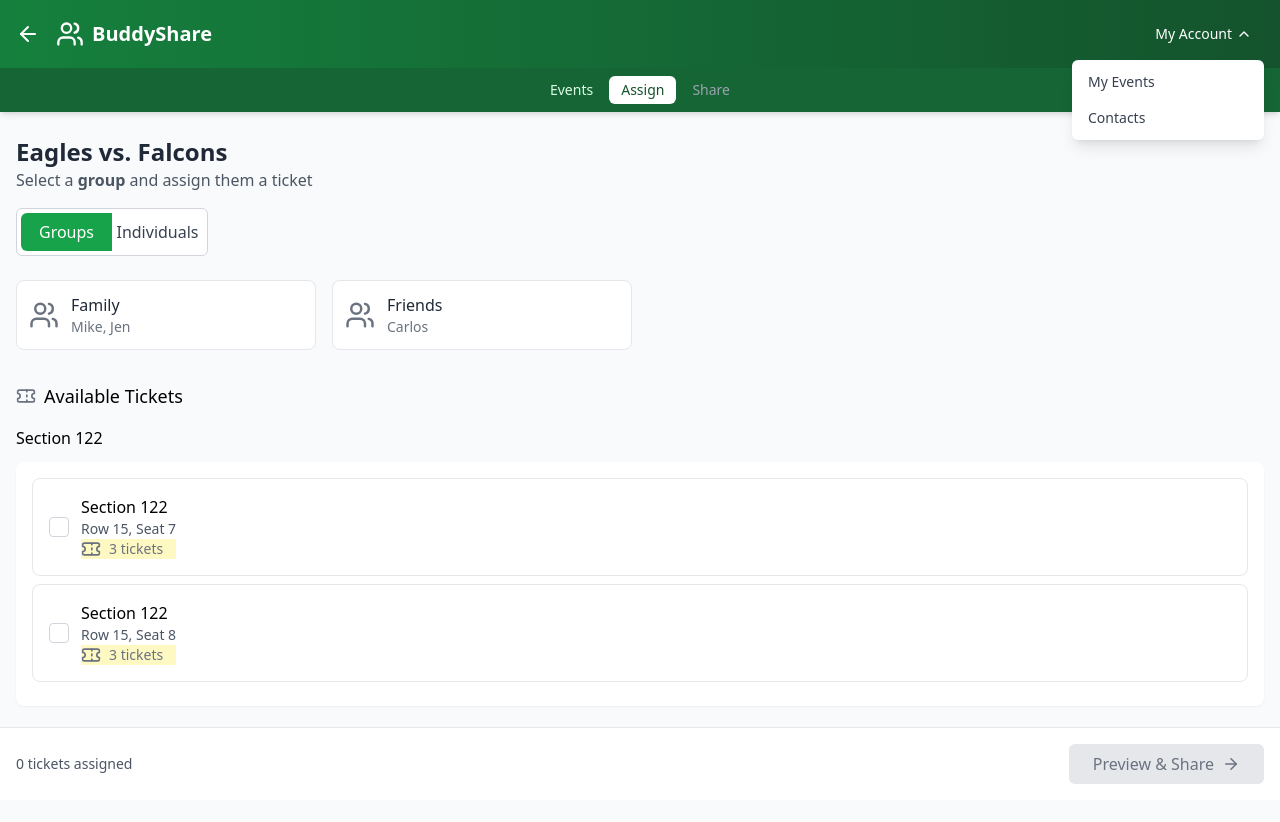
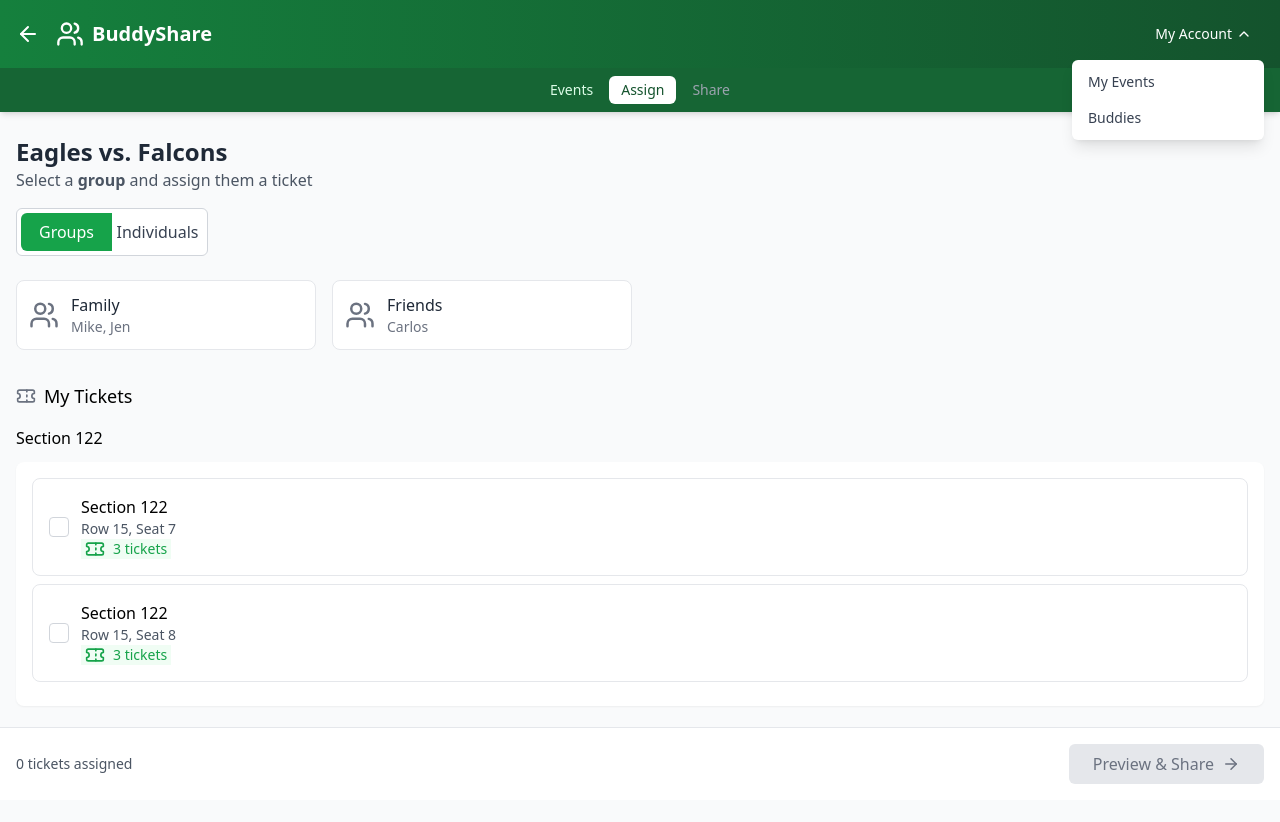
Before and after one commit to carlagromero/buddy-share, a React (Vite) app: page /tickets/1 in a window 1280 px wide. Both pictures are taken after a click on the button "My Account". Shown: the top 822 px of the page. Built offline with nearby package versions, Linux system fonts and the light colour scheme.

Commit message:
fix: minor issues

```diff
--- a/src/components/Header.tsx
+++ b/src/components/Header.tsx
@@ -72,7 +72,7 @@ const Header: React.FC = () => {
                   }`}
                   onClick={() => setIsMenuOpen(false)}
                 >
-                  Contacts
+                  Buddies
                 </Link>
               </div>
             )}
--- a/src/components/TicketItem.tsx
+++ b/src/components/TicketItem.tsx
@@ -1,7 +1,7 @@
 import React from "react";
 import { Ticket } from "../types";
 import { useTickets } from "../context/TicketsContext";
-import { Ticket as TicketIcon, X } from "lucide-react";
+import { Info, Ticket as TicketIcon, X } from "lucide-react";
 
 interface TicketItemProps {
   ticket: Ticket;
@@ -78,11 +78,19 @@ const TicketItem: React.FC<TicketItemProps> = ({
               Row {ticket.row}, Seat {ticket.seat}
             </span>
             {(isEditable || isComboBoxSelected) && (
-              <div className="flex items-center bg-yellow-100 text-sm text-gray-500 gap-2">
-                <span>
-                  <TicketIcon size={20} />
-                </span>
-                <span>{ticket.comboSize} tickets</span>
+              <div className="flex flex-col gap-1">
+                <div className="flex self-start bg-green-50 text-sm text-green-600 gap-2 px-1">
+                  <span>
+                    <TicketIcon size={20} />
+                  </span>
+                  <span>{ticket.comboSize} tickets</span>
+                </div>
+                {isComboBoxSelected && (
+                  <div className="flex items-center gap-1 text-xs text-gray-400">
+                    <Info size={14} />{" "}
+                    <span>Combo tickets will be transferred</span>
+                  </div>
+                )}
               </div>
             )}
           </div>
--- a/src/pages/ContactsView.tsx
+++ b/src/pages/ContactsView.tsx
@@ -1,6 +1,6 @@
 import React from "react";
 import { useTickets } from "../context/TicketsContext";
-import { UserPlus, Users } from "lucide-react";
+import { Users } from "lucide-react";
 
 const ContactsView: React.FC = () => {
   const { buddies, groups } = useTickets();
@@ -8,11 +8,7 @@ const ContactsView: React.FC = () => {
   return (
     <div>
       <div className="flex justify-between items-center mb-6">
-        <h2 className="text-2xl font-bold text-gray-800">Contacts</h2>
-        <button className="flex items-center px-4 py-2 bg-green-600 text-white rounded-md hover:bg-green-700 transition-colors">
-          <UserPlus size={18} className="mr-2" />
-          Add Contact
-        </button>
+        <h2 className="text-2xl font-bold text-gray-800">Buddies</h2>
       </div>
 
       <div className="grid gap-6">
--- a/src/pages/PreviewShareView.tsx
+++ b/src/pages/PreviewShareView.tsx
@@ -105,7 +105,7 @@ const PreviewShareView: React.FC = () => {
         <textarea
           value={message}
           onChange={(e) => setMessage(e.target.value)}
-          placeholder="Looking forward to the game! Meet at the gate at 12:30pm."
+          placeholder="Enjoy the tickets! Hope it’s a great one!"
           className="w-full border border-gray-300 rounded-md p-3 focus:outline-none focus:ring-2 focus:ring-green-500"
           rows={3}
         ></textarea>
--- a/src/pages/TicketSelectionView.tsx
+++ b/src/pages/TicketSelectionView.tsx
@@ -100,6 +100,16 @@ const TicketSelectionView: React.FC = () => {
   if (!event) {
     return <div>Event not found</div>;
   }
+
+  const ticketsAssigned = Object.entries(assignments).reduce(
+    (acc, [ticketId, { buddyId, isComboBox }]) => {
+      if (!buddyId) return acc;
+
+      const ticket = tickets.find((t) => t.id === ticketId);
+      return acc + (isComboBox ? ticket?.comboSize || 0 : 1);
+    },
+    0
+  );
 
   return (
     <div className="pb-24">
@@ -233,7 +243,7 @@ const TicketSelectionView: React.FC = () => {
       <div className="mb-8">
         <div className="flex items-center mb-4">
           <Ticket size={20} className="text-gray-500 mr-2" />
-          <h3 className="font-medium text-lg">Available Tickets</h3>
+          <h3 className="font-medium text-lg">My Tickets</h3>
         </div>
         {Object.entries(ticketsBySection).map(([section, sectionTickets]) => (
           <div key={section} className="mb-8">
@@ -246,9 +256,7 @@ const TicketSelectionView: React.FC = () => {
                   <div
                     key={ticket.id}
                     onClick={() => handleTicketClick(ticket.id)}
-                    className={`cursor-pointer ${
-                      isAssigned ? "opacity-75" : ""
-                    }`}
+                    className="cursor-pointer"
                   >
                     <TicketItem
                       ticket={{
@@ -270,16 +278,16 @@ const TicketSelectionView: React.FC = () => {
         <div className="container mx-auto flex justify-between items-center">
           <div>
             <p className="text-sm text-gray-600">
-              {Object.keys(assignments).length} ticket
-              {Object.keys(assignments).length === 1 ? "" : "s"} assigned
+              {ticketsAssigned} ticket
+              {ticketsAssigned === 1 ? "" : "s"} assigned
             </p>
           </div>
 
           <button
             onClick={handleContinue}
-            disabled={Object.keys(assignments).length === 0}
+            disabled={!ticketsAssigned}
             className={`flex items-center justify-center px-6 py-2 rounded-md font-medium ${
-              Object.keys(assignments).length > 0
+              ticketsAssigned
                 ? "bg-green-600 text-white hover:bg-green-700"
                 : "bg-gray-200 text-gray-500 cursor-not-allowed"
             } transition-colors`}
```
